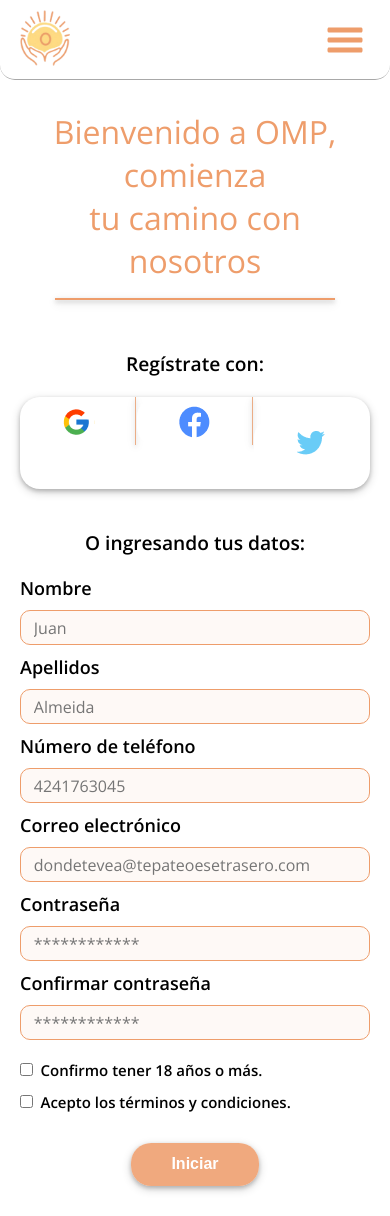
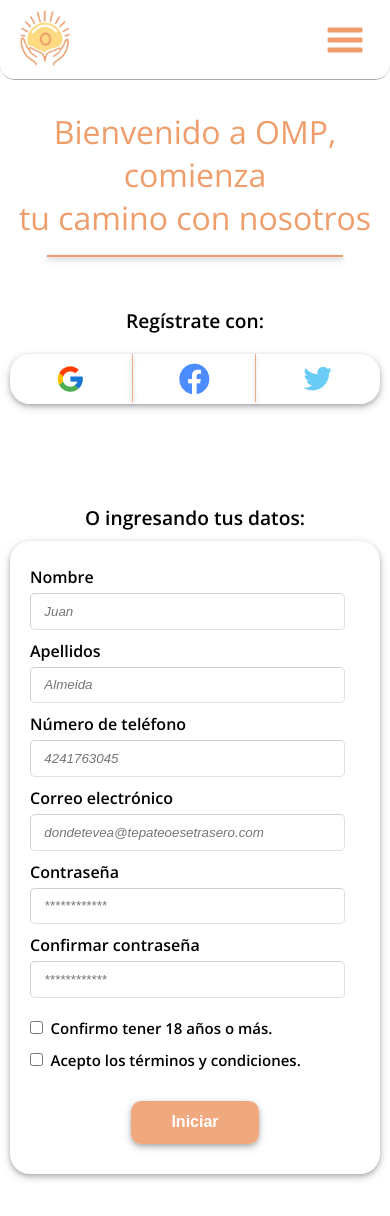
Before and after one commit to sabucds/Open-Mind-Psychology, a React (Create React App) app: page /registro in a window 390 px wide. Built offline with nearby package versions, Linux system fonts and the light colour scheme; no server answers.

Commit message:
arreglos en css

```diff
--- a/src/components/Navbar/Navbar.css
+++ b/src/components/Navbar/Navbar.css
@@ -55,7 +55,7 @@
   padding-top: 0.2em;
   padding-bottom: 0.2em;
   border: 2px solid #ee9d6b;
-  border-radius: 15px;
+  border-radius: 10px;
   cursor: pointer;
 }
 
--- a/src/components/pages/IniciarSesion/IniciarSesion.css
+++ b/src/components/pages/IniciarSesion/IniciarSesion.css
@@ -14,6 +14,15 @@ body {
   width: 100%;
   position: relative;
   font-family: "Open Sans", sans-serif;
+}
+label {
+  font-weight: bold;
+}
+.box-InicioSesion {
+  margin-top: 100px;
+}
+.de-inicio {
+  margin-bottom: 50px;
 }
 
 .title-box {
@@ -44,7 +53,7 @@ body {
 
 .inicio-sesion {
   box-shadow: 0 2px 4px 0 rgba(0, 0, 0, 0.2), 0 3px 10px 0 rgba(0, 0, 0, 0.19);
-  border-radius: 3.125em;
+  border-radius: 20px;
   width: 42em;
   height: 20em;
   display: flex;
@@ -61,8 +70,8 @@ body {
   font-style: italic;
   color: rgba(0, 0, 0, 0.103);
   padding-left: 1em;
-  border-radius: 3.125em;
-  margin-top: 1em;
+  border-radius: 5px;
+  margin-top: 5px;
   width: 26.25em;
   height: 2.75em;
   border-width: 0.01em;
@@ -95,7 +104,7 @@ body {
 .button-format {
   padding: 0.7em;
   box-shadow: 0 2px 4px 0 rgba(0, 0, 0, 0.2), 0 3px 10px 0 rgba(0, 0, 0, 0.19);
-  border-radius: 1.5em;
+  border-radius: 10px;
   border-color: #ee9d6b;
   border-style: none;
   font-size: 1em;
@@ -112,7 +121,7 @@ body {
   width: 7em;
   height: 2.7em;
   box-shadow: 0 2px 4px 0 rgba(0, 0, 0, 0.2), 0 3px 10px 0 rgba(0, 0, 0, 0.19);
-  border-radius: 1.5em;
+  border-radius: 10px;
   font-weight: 600;
   text-align: center;
 }
@@ -137,16 +146,17 @@ body {
   background-color: rgba(224, 212, 212, 0.719);
 }
 
-.rrss-box {
+.rrss-box-1 {
   width: 24em;
   height: 20em;
   background-color: white;
   box-shadow: 0 2px 4px 0 rgba(0, 0, 0, 0.2), 0 3px 10px 0 rgba(0, 0, 0, 0.19);
-  border-radius: 3.125em;
+  border-radius: 20px;
   display: flex;
   flex-direction: column;
   align-items: center;
   justify-content: space-evenly;
+  padding-top: 30px;
 }
 
 .sep {
@@ -158,7 +168,7 @@ body {
   box-shadow: 0 2px 4px 0 rgba(0, 0, 0, 0.2), 0 3px 10px 0 rgba(0, 0, 0, 0.19);
 }
 
-.buttonsRS {
+.buttonsRS-1 {
   display: flex;
   background-color: white;
   border: 0;
@@ -185,7 +195,7 @@ body {
 }
 .textito {
   margin-left: 1em;
-  margin-top: 0.5em;
+  margin-top: 10px;
 }
 
 @media screen and (max-width: 850px) {
@@ -201,7 +211,7 @@ body {
     margin-bottom: 20px;
   }
   .inicio-sesion {
-    border-radius: 1.125em;
+    border-radius: 10px;
     width: 100%;
     height: max-content;
     flex-direction: column;
@@ -222,7 +232,6 @@ body {
     margin-bottom: 20px;
   }
   .inputsForm {
-    margin-top: 1em;
     width: 90%;
     height: 2.75em;
   }
@@ -234,9 +243,8 @@ body {
     margin-top: 20px;
     margin-left: 2em;
   }
-  .rrss-box {
+  .rrss-box-1 {
     width: 100%;
-
     margin-bottom: 0;
     margin-left: 0;
   }
@@ -255,7 +263,7 @@ body {
     margin-bottom: 20px;
   }
   .inicio-sesion {
-    border-radius: 1.125em;
+    border-radius: 10px;
     width: 100%;
     height: max-content;
     flex-direction: column;
@@ -276,7 +284,6 @@ body {
     margin-bottom: 20px;
   }
   .inputsForm {
-    margin-top: 1em;
     width: 90%;
     height: 2.75em;
   }
@@ -288,11 +295,12 @@ body {
     margin-top: 20px;
     margin-left: 2em;
   }
-  .rrss-box {
+  .rrss-box-1 {
     width: 100%;
     height: max-content;
     flex-direction: row;
     margin-bottom: 50px;
+    padding-top: 0px;
   }
   .textito {
     display: none;
@@ -305,17 +313,17 @@ body {
   .lastLine {
     display: none;
   }
-  .buttonsRS {
+  .buttonsRS-1 {
     height: 50px;
     background-color: none;
     width: 100%;
     justify-content: space-evenly;
     align-items: center;
-    border-radius: 3.125em;
+    border-radius: 20px;
   }
-  .dist {
+  .dist-1 {
     width: 33%;
-    height: max-content;
+    height: 50px;
     display: flex;
     justify-content: center;
   }
--- a/src/components/pages/perfilUser/PerfilUser.css
+++ b/src/components/pages/perfilUser/PerfilUser.css
@@ -111,7 +111,7 @@
   margin: 16px;
   box-shadow: 0px 4px 12px rgba(0, 0, 0, 0.25);
   background: #ffffff;
-  border-radius: 15px;
+  border-radius: 20px;
   padding: 10px;
   margin-bottom: 50px;
 }
--- a/src/components/pages/registro/RegistroUser.css
+++ b/src/components/pages/registro/RegistroUser.css
@@ -15,6 +15,7 @@ body {
   position: relative;
   font-family: "Open Sans", sans-serif;
 }
+
 .registrate-con {
   display: none;
 }
@@ -22,16 +23,20 @@ body {
 .left-col {
   width: 50%;
   height: 100%;
+  margin-top: 60px;
+  justify-content: center;
   display: flex;
-  flex-direction: row;
+  align-items: center;
   flex: 1;
   flex-wrap: wrap;
 }
 
 .right-col {
-  width: 40%;
+  width: 50%;
   margin-top: 60px;
-  margin-right: 6%;
+  display: flex;
+  flex-direction: column;
+  align-items: center;
 }
 
 .TitleRegister {
@@ -60,10 +65,9 @@ body {
   box-shadow: 0px 4px 12px rgba(0, 0, 0, 0.25);
   color: white;
   border: none;
-  border-radius: 20px;
-  margin-top: 30px;
-  margin-left: 70px;
-  margin-right: auto;
+  border-radius: 10px;
+  margin: 30px 0;
+
   box-shadow: 0 0.125rem 0.25rem 0 rgba(0, 0, 0, 0.2),
     0 0.1875rem 0.625rem 0 rgba(0, 0, 0, 0.19);
 }
@@ -86,7 +90,7 @@ button:focus {
   margin-left: 80px;
 }
 
-.ocultar-reg{
+.ocultar-reg {
   background-image: url("../../img/ojo_abierto.png");
   background-color: transparent;
   width: 28px;
@@ -95,7 +99,7 @@ button:focus {
   cursor: pointer;
 }
 
-.mostrar-reg{
+.mostrar-reg {
   background-image: url("../../img/ojo_cerrado.png");
   background-color: transparent;
   width: 25px;
@@ -105,8 +109,10 @@ button:focus {
 }
 
 .all-form {
-  margin-top: 60px;
-  margin-left: 19%;
+  margin-top: 30px;
+  margin-left: auto;
+  margin-right: auto;
+  align-items: center;
 }
 
 .formulario-input {
@@ -131,12 +137,12 @@ button:focus {
 .flexbox-container {
   display: flex;
   justify-content: end;
+  padding: 0 50px;
 }
 
 .titulos {
   font-style: normal;
-  font-weight: 600;
-  font-size: 1.125rem;
+  font-weight: bold;
   text-align: center;
   color: #000000;
   margin: 0;
@@ -172,19 +178,28 @@ button:focus {
   margin-top: 1em;
   text-align: center;
 }
+.inicio-sesion-1 {
+  box-shadow: 0 2px 4px 0 rgba(0, 0, 0, 0.2), 0 3px 10px 0 rgba(0, 0, 0, 0.19);
+  border-radius: 20px;
+  width: 500px;
+  height: max-content;
+  display: flex;
+  flex-direction: column;
+  align-items: center;
+}
 
 .rrss-box {
-  margin-left: 53px;
   width: 384px;
   height: 320px;
   background-color: white;
   box-shadow: 0 0.125rem 0.25rem 0 rgba(0, 0, 0, 0.2),
     0 0.1875rem 0.625rem 0 rgba(0, 0, 0, 0.19);
-  border-radius: 1.25rem;
+  border-radius: 20px;
   display: flex;
   flex-direction: column;
   align-items: center;
   justify-content: space-evenly;
+  padding-top: 30px;
 }
 
 .img1 {
@@ -232,55 +247,24 @@ button:focus {
   margin-top: 8px;
 }
 
+.registro-2 {
+  margin-bottom: 10px;
+  margin-top: 5px;
+}
 @media screen and (max-width: 850px) {
-  .bottom-main {
-    flex-direction: column;
+  .flexbox-container {
     height: 100%;
     width: 100%;
-    padding: 50px;
+    flex-direction: column;
+    padding: 0;
   }
-  .inicio-box {
+  .left-col {
     width: 100%;
-    height: max-content;
-    margin-bottom: 20px;
   }
-  .inicio-sesion {
-    border-radius: 1.125em;
+  .right-col {
     width: 100%;
-    height: max-content;
-    flex-direction: column;
-  }
-  .buttons {
-    width: 100%;
-    flex-direction: row;
-  }
-  #login-data {
-    margin-top: 20px;
-    margin-bottom: 20px;
-    margin-right: 20px;
-  }
-  .register-button {
-    margin-top: 20px;
-  }
-  #re-register {
-    margin-bottom: 20px;
-  }
-  .inputsForm {
-    margin-top: 1em;
-    width: 90%;
-    height: 2.75em;
-  }
-  .email-box {
-    margin-left: 2em;
-    margin-top: 20px;
-  }
-  .passwordBox {
-    margin-top: 20px;
-    margin-left: 2em;
   }
   .rrss-box {
-    width: 100%;
-    margin-bottom: 0;
     margin-left: 0;
   }
   .img1 {
@@ -299,6 +283,7 @@ button:focus {
     height: max-content;
     flex-direction: row;
     margin-bottom: 20px;
+    padding-top: 0px;
   }
   .textito {
     display: none;
@@ -319,12 +304,13 @@ button:focus {
     align-items: center;
     border-radius: 20px;
   }
-  .main-RegistroUser {
+  #pantalla-regis {
     margin-top: 80px;
     height: 100%;
     width: 100%;
-    padding: 30px 20px;
+    padding: 30px 10px;
   }
+
   .flexbox-container {
     height: 100%;
     width: 100%;
@@ -332,6 +318,7 @@ button:focus {
     flex-direction: column-reverse;
     justify-content: start;
     align-items: center;
+    padding: 0px;
   }
   .left-col {
     width: 100%;
@@ -351,6 +338,7 @@ button:focus {
     width: 100%;
     height: 35px;
   }
+
   .right-col {
     width: 100%;
     height: max-content;
@@ -361,7 +349,7 @@ button:focus {
   }
   .dist {
     width: 33%;
-    height: max-content;
+    height: 50px;
     display: flex;
     justify-content: center;
   }
@@ -371,9 +359,6 @@ button:focus {
     margin-right: 0;
   }
   .boton-registro-a {
-    width: 100%;
-    display: flex;
-    justify-content: center;
   }
   .registrate-con {
     display: block;
@@ -386,4 +371,16 @@ button:focus {
   .TitleRegister {
     font-size: 2rem;
   }
+  .inicio-sesion-1 {
+    width: 100%;
+    height: max-content;
+    display: flex;
+    flex-direction: column;
+    align-items: center;
+    padding-top: 15px;
+    padding-left: 20px;
+  }
+  .registro-button {
+    margin-right: 20px;
+  }
 }
--- a/src/components/pages/registro/RegistroUser.jsx
+++ b/src/components/pages/registro/RegistroUser.jsx
@@ -96,7 +96,7 @@ const RegistroUser = () => {
   };
 
   return (
-    <section className="main-RegistroUser">
+    <section className="main-RegistroUser" id="pantalla-regis">
       <div className="encabezado">
         <div className="TitleRegister">
           Bienvenido a OMP, comienza
@@ -110,6 +110,7 @@ const RegistroUser = () => {
           <div className="registrate-con titulos datos-titulo">
             O ingresando tus datos:
           </div>
+          <div className="inicio-sesion-1">
             <form onSubmit={handleSubmit} className="all-form">
               <label htmlFor="nombre" className="titulos">
                 Nombre{" "}
@@ -122,7 +123,7 @@ const RegistroUser = () => {
                 type="name"
                 value={values.nombre}
                 onChange={handleChange}
-              className="formulario-input"
+                className="inputsForm registro-2"
               />
               <br />
 
@@ -137,7 +138,7 @@ const RegistroUser = () => {
                 type="lastname"
                 value={values.apellido}
                 onChange={handleChange}
-              className="formulario-input"
+                className="inputsForm registro-2"
               />
               <br />
 
@@ -152,7 +153,7 @@ const RegistroUser = () => {
                 type="tel"
                 value={values.numero}
                 onChange={handleChange}
-              className="formulario-input"
+                className="inputsForm registro-2"
               />
               <br />
 
@@ -167,7 +168,7 @@ const RegistroUser = () => {
                 type="email"
                 value={values.email}
                 onChange={handleChange}
-              className="formulario-input"
+                className="inputsForm registro-2"
               />
               <br />
 
@@ -179,10 +180,10 @@ const RegistroUser = () => {
                 placeholder="************"
                 id="password"
                 name="password"
-              type='password'
+                type="password"
                 value={values.password}
                 onChange={handleChange}
-              className="formulario-input"
+                className="inputsForm registro-2"
               />
               <br />
 
@@ -194,14 +195,16 @@ const RegistroUser = () => {
                 placeholder="************"
                 id="password2"
                 name="password2"
-              type = "password"
+                type="password"
                 value={values.password2}
                 onChange={handleChange}
-              className="formulario-input"
+                className="inputsForm registro-2"
               />
               <br />
               <input type="checkbox" className="check" />
-            <label className="subtitulos">Confirmo tener 18 años o más.</label>
+              <label className="subtitulos">
+                Confirmo tener 18 años o más.
+              </label>
               <br />
 
               <input type="checkbox" className="check" />
@@ -209,7 +212,7 @@ const RegistroUser = () => {
                 Acepto los términos y condiciones.
               </label>
               <br />
-
+            </form>
             <div className="boton-registro-a">
               <button
                 type="button"
@@ -219,7 +222,7 @@ const RegistroUser = () => {
                 Iniciar
               </button>
             </div>
-          </form>
+          </div>
         </div>
 
         <div className="right-col">
```
Also changed, not shown: src/components/pages/IniciarSesion/IniciarSesion.jsx (+12 -10 lines), src/components/pages/admin/Admin.css (+6 -7 lines), src/components/pages/admin/EspecialistaCard.css (+13 -15 lines), src/components/pages/contacto/Contacto.css (+8 -11 lines), src/components/pages/registro/SeleccionRegistro.css (+4 -9 lines). Lines whose indentation alone changed are shown as unchanged.
